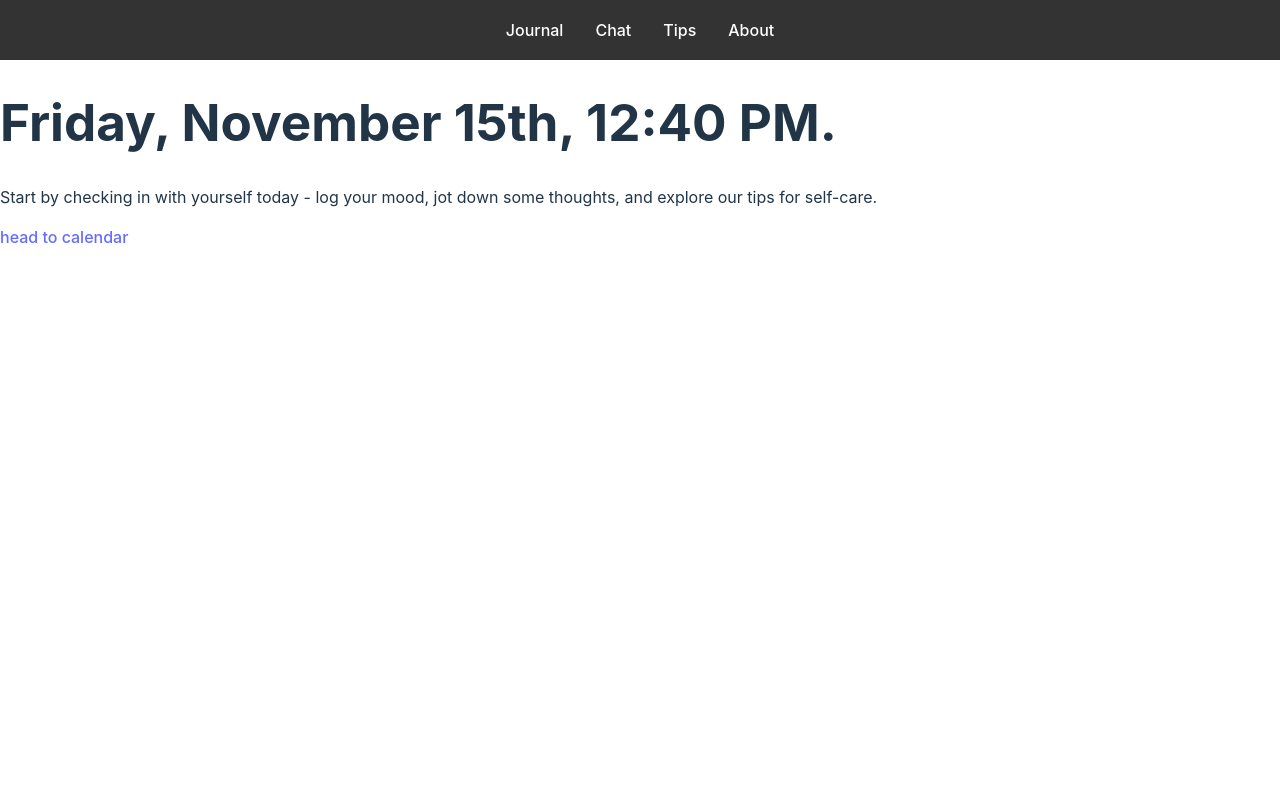
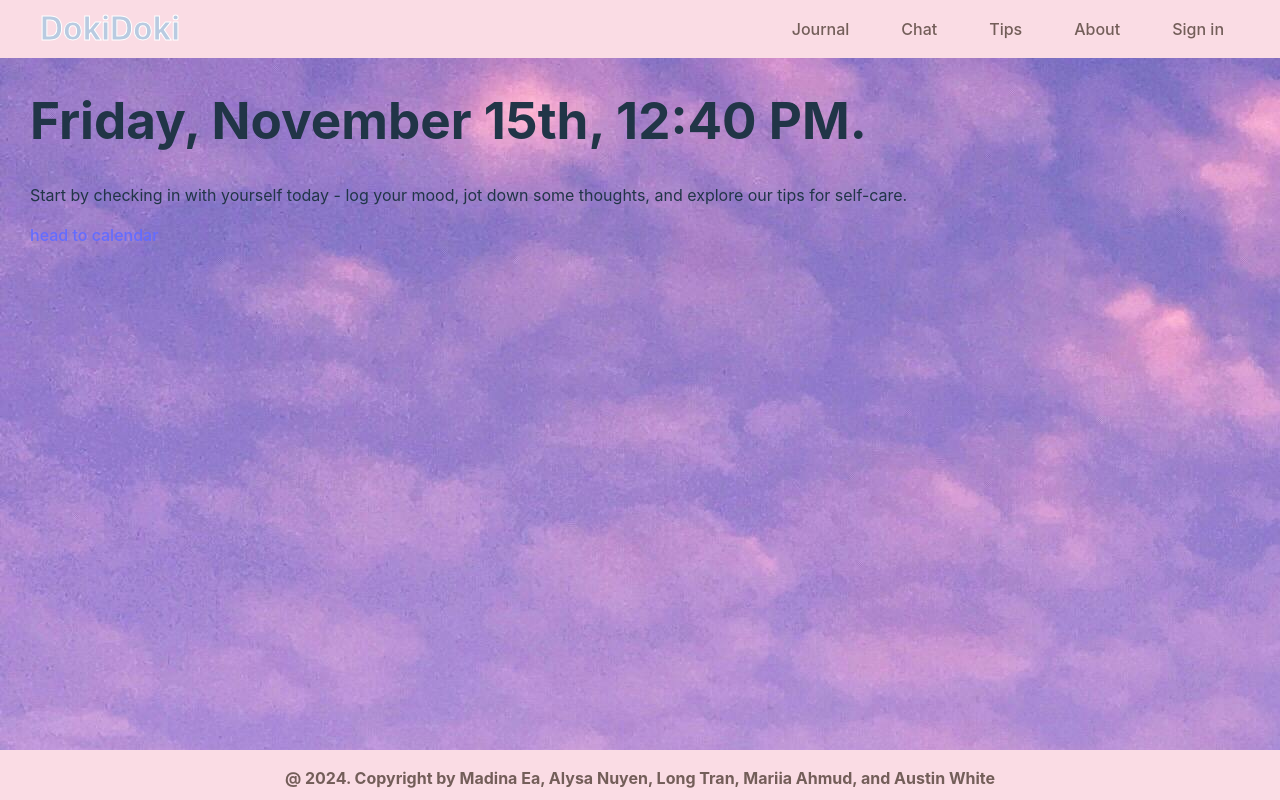
Before and after one commit to oshawhut/it390project, a React (Vite) app: page / in a window 1280 px wide. Built offline with nearby package versions, Linux system fonts and the light colour scheme.

Commit message:
Manually merged and edited Austin's code to main branch

```diff
--- a/package.json
+++ b/package.json
@@ -11,7 +11,8 @@
   },
   "dependencies": {
     "react": "^18.3.1",
-    "react-dom": "^18.3.1"
+    "react-dom": "^18.3.1",
+    "react-router-dom": "^6.28.0"
   },
   "devDependencies": {
     "@eslint/js": "^9.13.0",
--- a/src/App.css
+++ b/src/App.css
@@ -1,25 +1,3 @@
-/* #root {
-	max-width: 1280px;
-	margin: 0 auto;
-	padding: 2rem;
-	text-align: center;
-}
-This affects the navbar, it pushes it to the right by 64px. Resolve by commenting out
-*/
-
-.logo {
-	height: 6em;
-	padding: 1.5em;
-	will-change: filter;
-	transition: filter 300ms;
-}
-.logo:hover {
-	filter: drop-shadow(0 0 2em #646cffaa);
-}
-.logo.react:hover {
-	filter: drop-shadow(0 0 2em #61dafbaa);
-}
-
 @keyframes logo-spin {
 	from {
 		transform: rotate(0deg);
--- a/src/App.jsx
+++ b/src/App.jsx
@@ -3,6 +3,9 @@ import "./App.css";
 import Navbar from "./components/Navbar.jsx";
 import Intro from "./components/Intro.jsx";
 import Calendar from "./components/Calendar.jsx";
+import Signin from "./components/Signin.jsx";
+import Footer from "./components/Footer.jsx";
+// import { Routes, Route } from "react-router-dom";
 
 function App() {
 	// const [count, setCount] = useState(0);
@@ -11,26 +14,10 @@ function App() {
 		<>
 			<Navbar />
 			<Intro />
-			{/* <div>
-				<a href="https://vite.dev" target="_blank">
-					<img src={viteLogo} className="logo" alt="Vite logo" />
-				</a>
-				<a href="https://react.dev" target="_blank">
-					<img src={reactLogo} className="logo react" alt="React logo" />
-				</a>
-			</div>
-			<h1>Vite + React</h1>
-			<div className="card">
-				<button onClick={() => setCount((count) => count + 1)}>
-					count is {count}
-				</button>
-				<p>
-					Edit <code>src/App.jsx</code> and save to test HMR
-				</p>
-			</div>
-			<p className="read-the-docs">
-				Click on the Vite and React logos to learn more
-			</p> */}
+			{/* <Routes>
+				<Route path="/" element={<Signin />} />
+			</Routes> */}
+			<Footer />
 		</>
 	);
 }
--- /dev/null
+++ b/src/components/Footer.jsx
@@ -0,0 +1,15 @@
+import React from "react";
+import "../styles/footer.css";
+
+const Footer = () => {
+	return (
+		<header className="footer">
+			<p>
+				@ 2024. Copyright by Madina Ea, Alysa Nuyen, Long Tran, Mariia Ahmud,
+				and Austin White{" "}
+			</p>
+		</header>
+	);
+};
+
+export default Footer;
--- a/src/components/Intro.jsx
+++ b/src/components/Intro.jsx
@@ -39,7 +39,7 @@ const Intro = () => {
 	console.log(`${dayOfWeek}, ${month} ${dayWithSuffix} ${time}`);
 
 	return (
-		<div>
+		<div className="intro">
 			<h1>
 				{dayOfWeek}, {month} {dayWithSuffix}, {time}.
 			</h1>
--- a/src/components/Navbar.jsx
+++ b/src/components/Navbar.jsx
@@ -1,23 +1,23 @@
 import React from "react";
+import "../styles/navbar.css";
+import "../index.css";
 
 const Navbar = () => {
 	return (
-		<nav className="navbar">
-			<ul className="navbar-list">
-				<li className="navbar-item">
-					<a href="/">Journal</a>
-				</li>
-				<li className="navbar-item">
-					<a href="/about">Chat</a>
-				</li>
-				<li className="navbar-item">
-					<a href="/services">Tips</a>
-				</li>
-				<li className="navbar-item">
-					<a href="/contact">About</a>
-				</li>
-			</ul>
-		</nav>
+		<div className="navbar-container">
+			<a href="/" className="logo">
+				DokiDoki
+			</a>
+			<div className="navbar-links">
+				{" "}
+				{/* Container for the links */}
+				<a href="/">Journal</a>
+				<a href="/">Chat</a>
+				<a href="/">Tips</a>
+				<a href="/">About</a>
+				<a href="./signin">Sign in</a>
+			</div>
+		</div>
 	);
 };
 
--- /dev/null
+++ b/src/components/Signin.jsx
@@ -0,0 +1,7 @@
+import React from "react";
+
+function Signin() {
+	return <div></div>;
+}
+
+export default Signin;
--- a/src/index.css
+++ b/src/index.css
@@ -5,7 +5,6 @@
 
 	color-scheme: light dark;
 	color: rgba(255, 255, 255, 0.87);
-	background-color: #242424;
 
 	font-synthesis: none;
 	text-rendering: optimizeLegibility;
@@ -19,39 +18,23 @@ a {
 	text-decoration: inherit;
 }
 a:hover {
-	color: #535bf2;
+	color: #735e59;
+}
+
+html,
+body {
+	height: 100%;
+	margin: 0;
 }
 
 body {
-	margin: 0;
 	display: flex;
-	place-items: center;
-	min-width: 320px;
-	/* min-height: 100vh; */
+	background: url(./assets/pinkclouds.jpg);
 }
 
 h1 {
 	font-size: 3.2em;
 	line-height: 1.1;
-}
-
-button {
-	border-radius: 8px;
-	border: 1px solid transparent;
-	padding: 0.6em 1.2em;
-	font-size: 1em;
-	font-weight: 500;
-	font-family: inherit;
-	background-color: #1a1a1a;
-	cursor: pointer;
-	transition: border-color 0.25s;
-}
-button:hover {
-	border-color: #646cff;
-}
-button:focus,
-button:focus-visible {
-	outline: 4px auto -webkit-focus-ring-color;
 }
 
 @media (prefers-color-scheme: light) {
@@ -67,30 +50,7 @@ button:focus-visible {
 	}
 }
 
-/* Navbar.css */
-.navbar {
-	background-color: #333;
-	padding: 10px 0; /* Remove horizontal padding */
-	width: 100vw; /*Make the navbar span the entire viewport width */
+/* Padding for Intro.jsx*/
+.intro {
+	padding-left: 30px;
 }
-
-.navbar-list {
-	list-style-type: none;
-	margin: 0;
-	padding: 0;
-	display: flex;
-	justify-content: center; /* Center-align items in the navbar */
-}
-
-/* Navbar links */
-.navbar-item a {
-	color: white;
-	text-decoration: none;
-	padding: 8px 16px;
-	display: block;
-}
-
-.navbar-item a:hover {
-	background-color: #575757;
-	border-radius: 4px;
-}
--- /dev/null
+++ b/src/styles/footer.css
@@ -0,0 +1,13 @@
+.footer {
+	background-color: #fadce4;
+	color: #735e59;
+	height: 50px;
+	display: flex;
+	justify-content: center;
+	font-size: 16px;
+	position: fixed; /* Position the footer at the bottom */
+	bottom: 0;
+	width: 100%; /* Use 100% instead of 100vw to avoid horizontal overflow */
+	box-sizing: border-box; /* Include padding in width/height calculation */
+	font-weight: bold;
+}
--- /dev/null
+++ b/src/styles/navbar.css
@@ -0,0 +1,38 @@
+/* Logo styling */
+.logo {
+	font-size: 32px;
+	color: #b9cbe1;
+	-webkit-text-stroke: 1px white;
+	font-weight: 700;
+	margin-left: 20px; /* Add left margin if needed for space from the left */
+}
+
+/* Navbar container styling */
+.navbar-container {
+	background-color: #fadce4;
+	display: flex; /* Enable flexbox */
+	justify-content: space-between; /* Place logo on the left, links on the right */
+	align-items: center; /* Align items vertically */
+	padding: 5px 20px; /* Add padding to make the navbar comfortable, adjust if necessary */
+	min-width: 100vw; /* Ensure it spans the entire viewport width */
+	box-sizing: border-box; /* Include padding in width/height calculation */
+}
+
+/* Container for the links */
+.navbar-links {
+	display: flex; /* Use flex to lay out the links in a row */
+	gap: 20px; /* Evenly space the links */
+	margin-right: 20px;
+}
+
+/* Navbar links */
+.navbar-links a {
+	color: #735e59;
+	text-decoration: none;
+	padding: 8px 16px;
+}
+
+.navbar-links a:hover {
+	background-color: white;
+	border-radius: 4px;
+}
```
Also changed, not shown: src/assets/pinkclouds.jpg (added), 1 other file (tests, documents, lock files or other folders).
